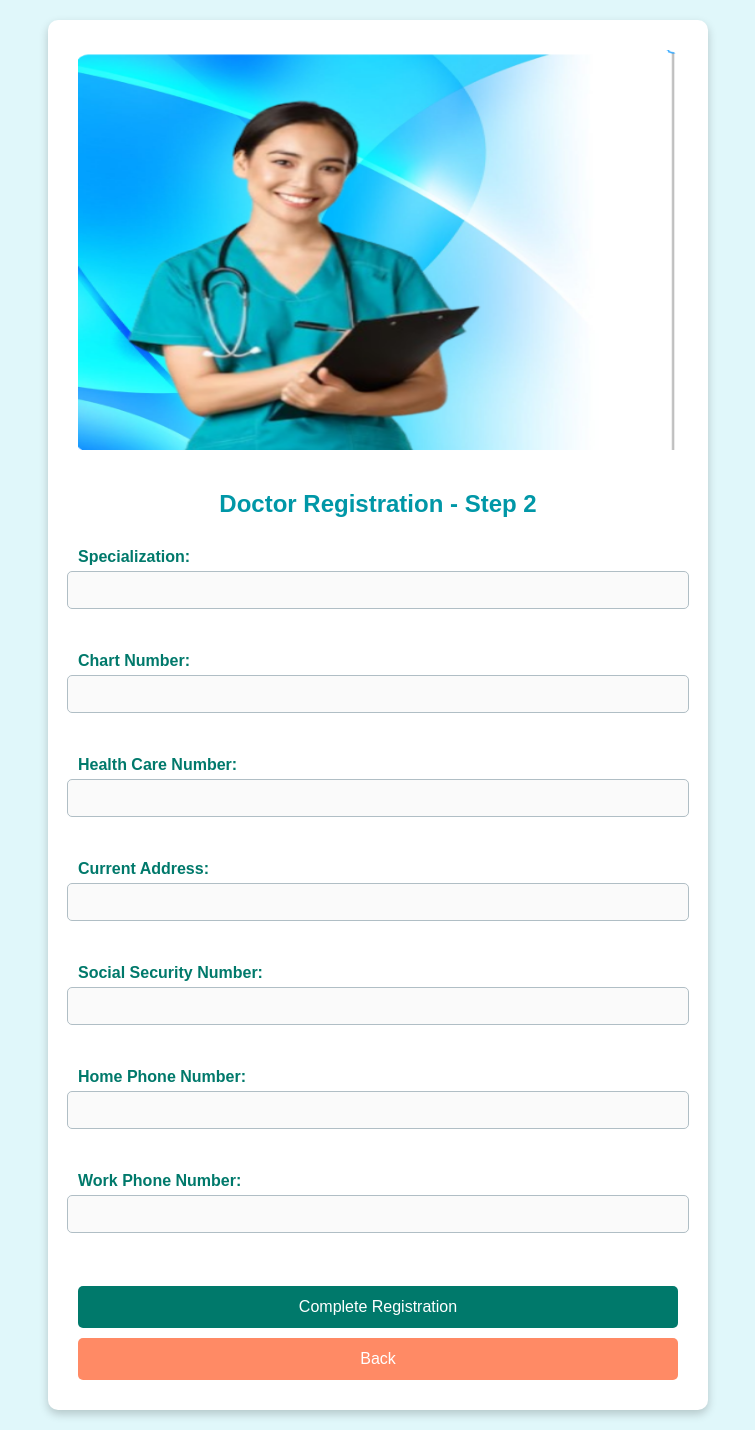
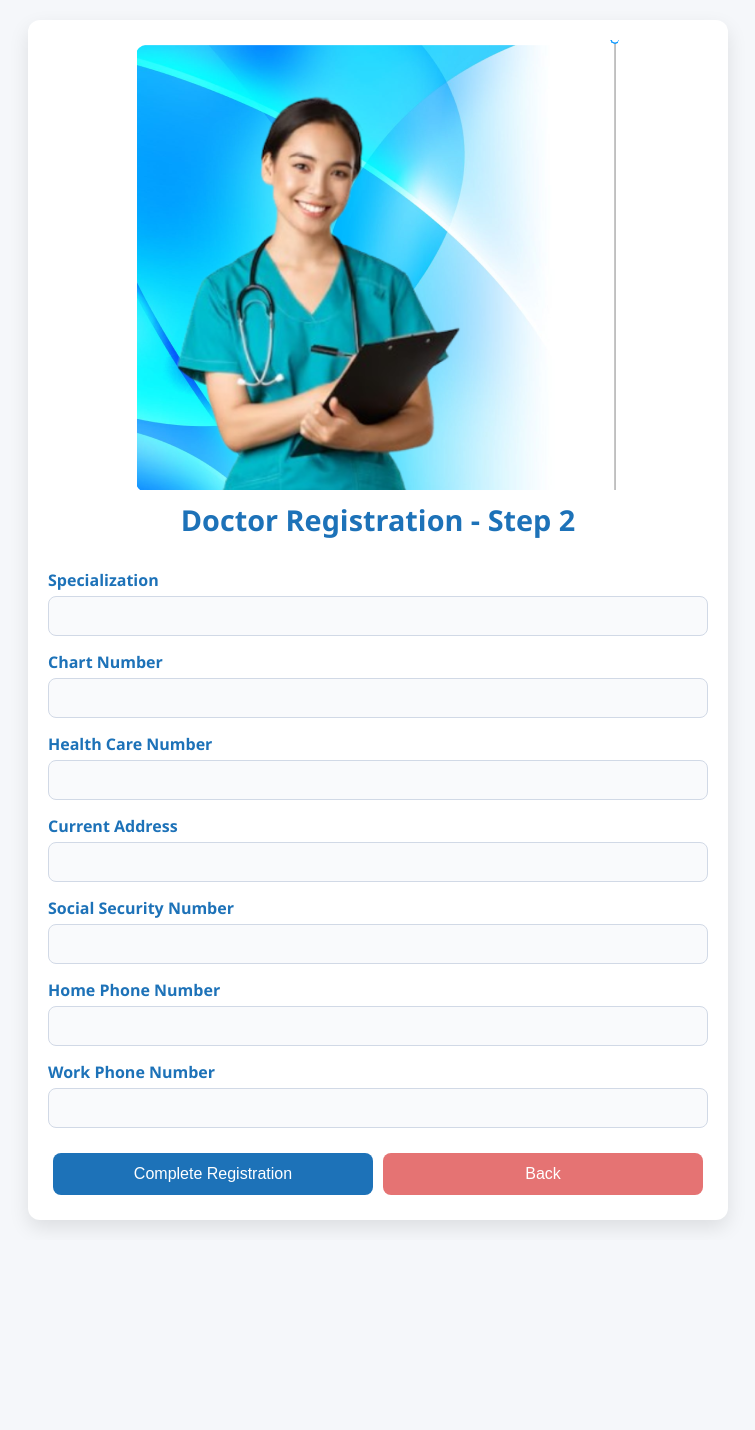
Before and after one commit to bardatt1/ArdaJacaQuietaRepo, a Django app: page /register/step2/ in a window 1280 px wide. Shown: the whole page, without its empty margins (262-1017 px from the left). After the commit the page ends 1228 px from the top, so only its background shows below. Run offline with Django 5.2, Linux system fonts and the light colour scheme.

Commit message:
modified css for login and registration

```diff
--- a/prms/doctor/static/registration.css
+++ b/prms/doctor/static/registration.css
@@ -1,45 +1,67 @@
-/* General styles */
-body {
-    font-family: Arial, sans-serif;
-    background-color: #e0f7fa;
+/* Global styles */
+* {
     margin: 0;
     padding: 0;
+    box-sizing: border-box;
+}
+
+body {
     display: flex;
     justify-content: center;
     align-items: center;
-    min-height: 100vh;
+    min-height: 100vh;  /* Ensures the container takes up the full viewport height */
+    font-family: 'Segoe UI', Tahoma, Geneva, Verdana, sans-serif;
+    background-color: #f5f7fa;
+    color: #333;
 }
 
-/* Form container styles */
-form {
-    background-color: #ffffff;
-    border-radius: 10px;
-    box-shadow: 0 4px 10px rgba(0, 0, 0, 0.2);
-    max-width: 600px;
+/* Card container */
+.registration-card {
+    display: flex;
+    flex-direction: column;
+    justify-content: center;
+    background: #fff;
+    border-radius: 12px;
+    box-shadow: 0 8px 20px rgba(0, 0, 0, 0.1);
     width: 100%;
-    padding: 30px;
+    max-width: 700px;
+    padding: 20px;
     margin: 20px;
+}
+
+/* Header section */
+.header-section {
     display: flex;
     flex-direction: column;
     align-items: center;
+    margin-bottom: 20px;
 }
 
-/* Header and text styling */
-h2 {
-    color: #0097a7;
-    margin-bottom: 20px;
-    font-size: 24px;
+.header-section img {
+    width: auto;
+    max-width: 600px; /* Increased max-width for larger screens */
+    height: auto;
+    margin-bottom: 10px;
+}
+
+
+.header-section h2 {
+    font-size: 1.8em;
+    color: #1d72b8;
+    margin-bottom: 10px;
+    text-align: center;
+}
+
+/* Form group styling */
+.form-group {
+    margin-bottom: 15px;
 }
 
 label {
-    font-weight: bold;
-    color: #00796b;
-    width: 100%;
-    margin-top: 10px;
-    margin-bottom: 5px;
+    font-weight: 600;
+    color: #1d72b8;
 }
 
-/* Input and select styling */
 input[type="text"],
 input[type="email"],
 input[type="password"],
@@ -47,63 +69,71 @@ input[type="date"],
 select {
     width: 100%;
     padding: 10px;
-    margin-bottom: 15px;
-    border: 1px solid #b0bec5;
-    border-radius: 5px;
-    font-size: 14px;
-    background-color: #fafafa;
+    margin-top: 5px;
+    font-size: 1em;
+    border: 1px solid #d1d9e6;
+    border-radius: 8px;
+    background-color: #f9fafc;
+    color: #555;
+    transition: all 0.2s;
 }
 
-/* Primary button styling */
-button {
-    background-color: #00796b;
-    color: #ffffff;
-    border: none;
-    border-radius: 5px;
-    padding: 12px;
-    cursor: pointer;
-    font-size: 16px;
-    transition: background-color 0.3s;
-    width: 100%;
+input:focus,
+select:focus {
+    border-color: #1d72b8;
+    outline: none;
+    box-shadow: 0 0 4px rgba(29, 114, 184, 0.3);
+}
+
+/* Two-column layout */
+.two-column {
+    display: grid;
+    grid-template-columns: repeat(auto-fit, minmax(180px, 1fr));
+    gap: 20px;
+}
+
+/* Button styling */
+.button-group {
+    display: flex;
+    justify-content: space-between;
     margin-top: 20px;
 }
 
-button:hover {
-    background-color: #004d40;
+button {
+    flex: 1;
+    padding: 12px;
+    font-size: 1em;
+    color: #fff;
+    border: none;
+    border-radius: 8px;
+    cursor: pointer;
+    transition: background 0.3s;
+    margin: 5px;
 }
 
-/* Specific styling for the back button */
+button[type="submit"] {
+    background-color: #1d72b8;
+}
+
+button[type="submit"]:hover {
+    background-color: #145a8b;
+}
+
 .back-button {
-    background-color: #ff8a65;
-    margin-top: 10px;
+    background-color: #e57373;
 }
 
 .back-button:hover {
-    background-color: #d84315;
+    background-color: #b23c3c;
 }
 
-/* Two-column layout for inputs */
-.two-column {
-    display: flex;
-    gap: 40px;
-    width: 100%;
-}
+/* Media Query for Smaller Screens */
+@media (max-width: 768px) {
+    .registration-card {
+        padding: 15px;
+    }
 
-.two-column input {
-    width: 100%;
-}
-
-/* Media Queries */
-@media (max-width: 768px) {
-    .two-column {
-        flex-direction: column;
+    .header-section img {
+        max-width: 150px;
     }
 }
-
-/* Additional CSS for image alignment */
-form img {
-    width: 100%;
-    max-height: 400px;
-    border-radius: 10px 10px 0 0;
-    margin-bottom: 20px;
-}
--- a/prms/doctor/templates/registration_step2.html
+++ b/prms/doctor/templates/registration_step2.html
@@ -1,43 +1,54 @@
 {% load static %}
+
 <!DOCTYPE html>
 <html lang="en">
 <head>
     <meta charset="UTF-8">
     <meta name="viewport" content="width=device-width, initial-scale=1.0">
     <link rel="stylesheet" href="{% static 'registration.css' %}">
-    <title>Registration - Step 2</title>
+    <title>Doctor Registration - Step 2</title>
 </head>
 <body>
+    <div class="registration-card">
         <form action="{% url 'registration_step2' %}" method="post">
             {% csrf_token %}
+            <div class="header-section">
                 <img src="{% static 'images/register_img.png' %}" alt="Registration Image">
                 <h2>Doctor Registration - Step 2</h2>
-
-        <label>Specialization:</label>
-        <input type="text" name="specialization" required><br>
-
-        <label>Chart Number:</label>
-        <input type="text" name="chart_number" required><br>
-
-        <label>Health Care Number:</label>
-        <input type="text" name="health_care_number" required><br>
-
-        <label>Current Address:</label>
-        <input type="text" name="current_address" required><br>
-
-        <label>Social Security Number:</label>
-        <input type="text" name="social_security_number" required><br>
-
-        <label>Home Phone Number:</label>
-        <input type="text" name="phone_number_home" required><br>
-
-        <label>Work Phone Number:</label>
-        <input type="text" name="phone_number_work" required><br>
-
+            </div>
+            <div class="form-group">
+                <label>Specialization</label>
+                <input type="text" name="specialization" required>
+            </div>
+            <div class="form-group">
+                <label>Chart Number</label>
+                <input type="text" name="chart_number" required>
+            </div>
+            <div class="form-group">
+                <label>Health Care Number</label>
+                <input type="text" name="health_care_number" required>
+            </div>
+            <div class="form-group">
+                <label>Current Address</label>
+                <input type="text" name="current_address" required>
+            </div>
+            <div class="form-group">
+                <label>Social Security Number</label>
+                <input type="text" name="social_security_number" required>
+            </div>
+            <div class="form-group">
+                <label>Home Phone Number</label>
+                <input type="text" name="phone_number_home" required>
+            </div>
+            <div class="form-group">
+                <label>Work Phone Number</label>
+                <input type="text" name="phone_number_work" required>
+            </div>
+            <div class="button-group">
                 <button type="submit">Complete Registration</button>
                 <button type="button" class="back-button" onclick="history.back()">Back</button>
-
+            </div>
         </form>
-
+    </div>
 </body>
 </html>
```
Also changed, not shown: prms/doctor/static/login.css (+48 -26 lines), prms/doctor/templates/registration_step1.html (+27 -20 lines), prms/db.sqlite3, prms/doctor/templates/login.html (line endings or trailing spaces). Lines whose indentation alone changed are shown as unchanged.
